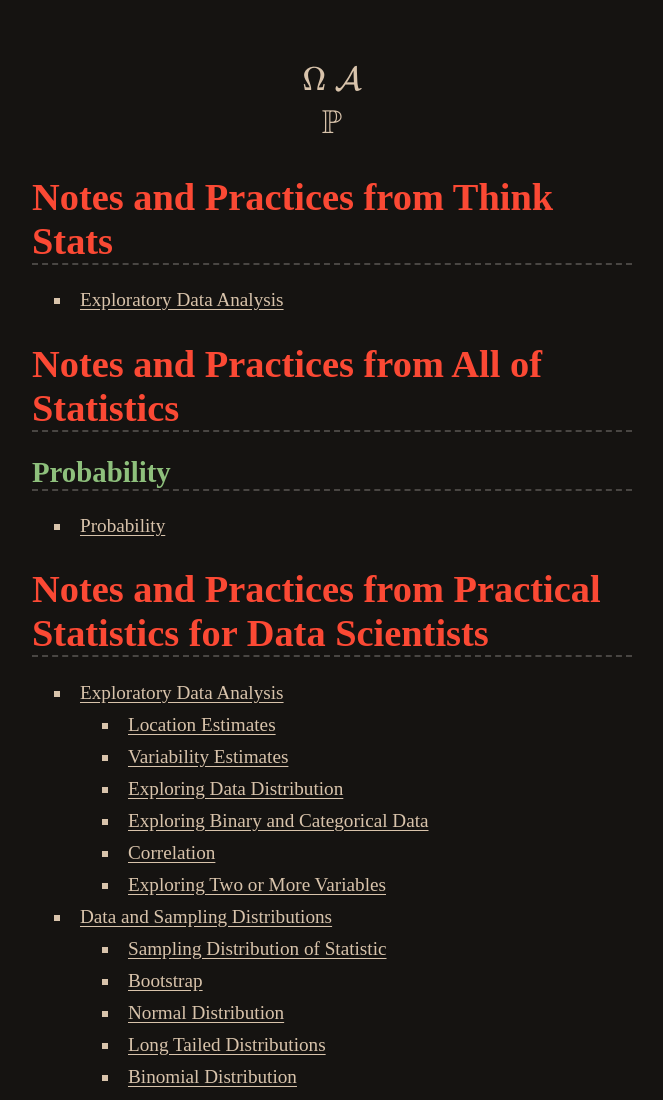
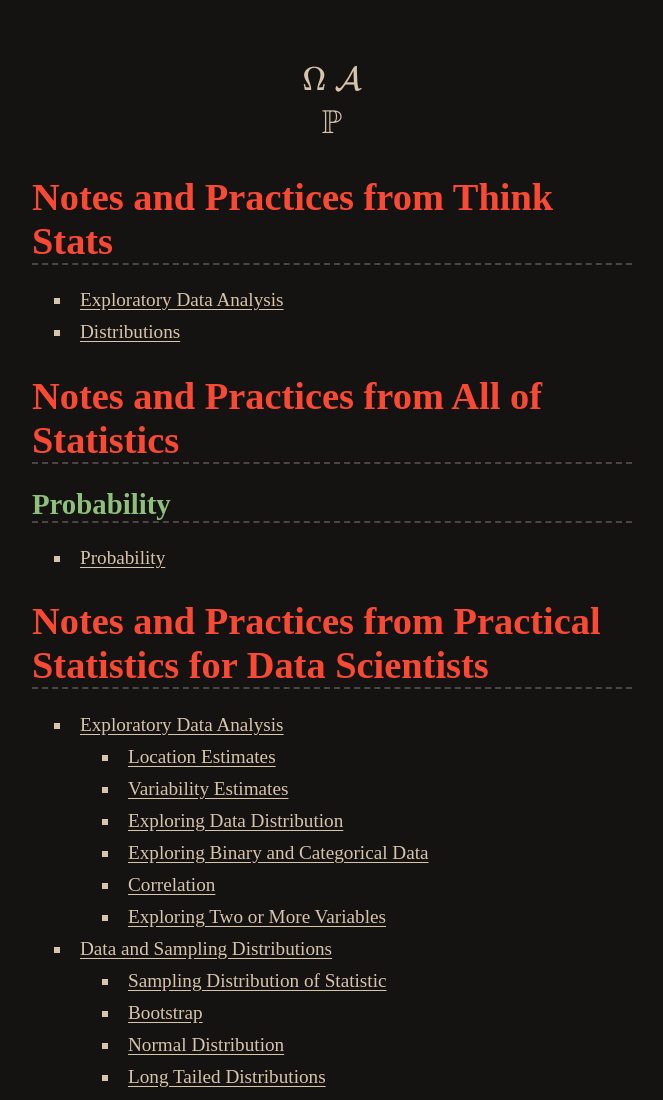
Before and after one commit to dybdeskarphet/statistics, a plain HTML site: page index.html in a window 1280 px wide. Shown: the top 1100 px of the page, without its empty margins (308-971 px from the left). Drawn offline with nearby package versions, Linux system fonts and the light colour scheme.

Commit message:
Add the distributions chatper to index

```diff
--- a/index.html
+++ b/index.html
@@ -28,6 +28,7 @@
     <h1>Notes and Practices from Think Stats</h1>
     <ul data-base="/notes/think_stats/" data-type="notebook">
       <li><a href="01_exploratory_data_analysis.ipynb">Exploratory Data Analysis</a></li>
+      <li><a href="02_distributions.ipynb">Distributions</a></li>
     </ul>
 
     <h1>Notes and Practices from All of Statistics</h1>
```
